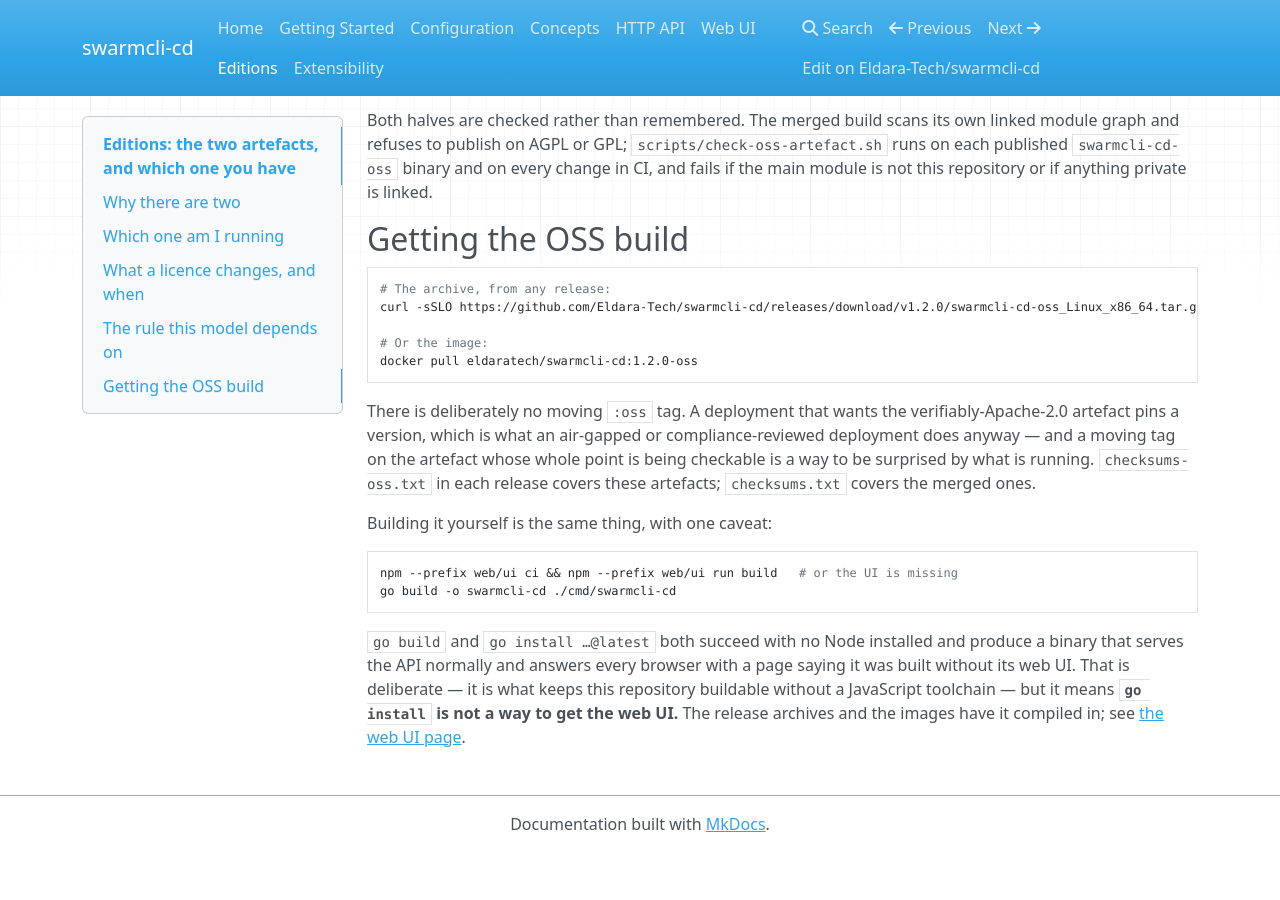
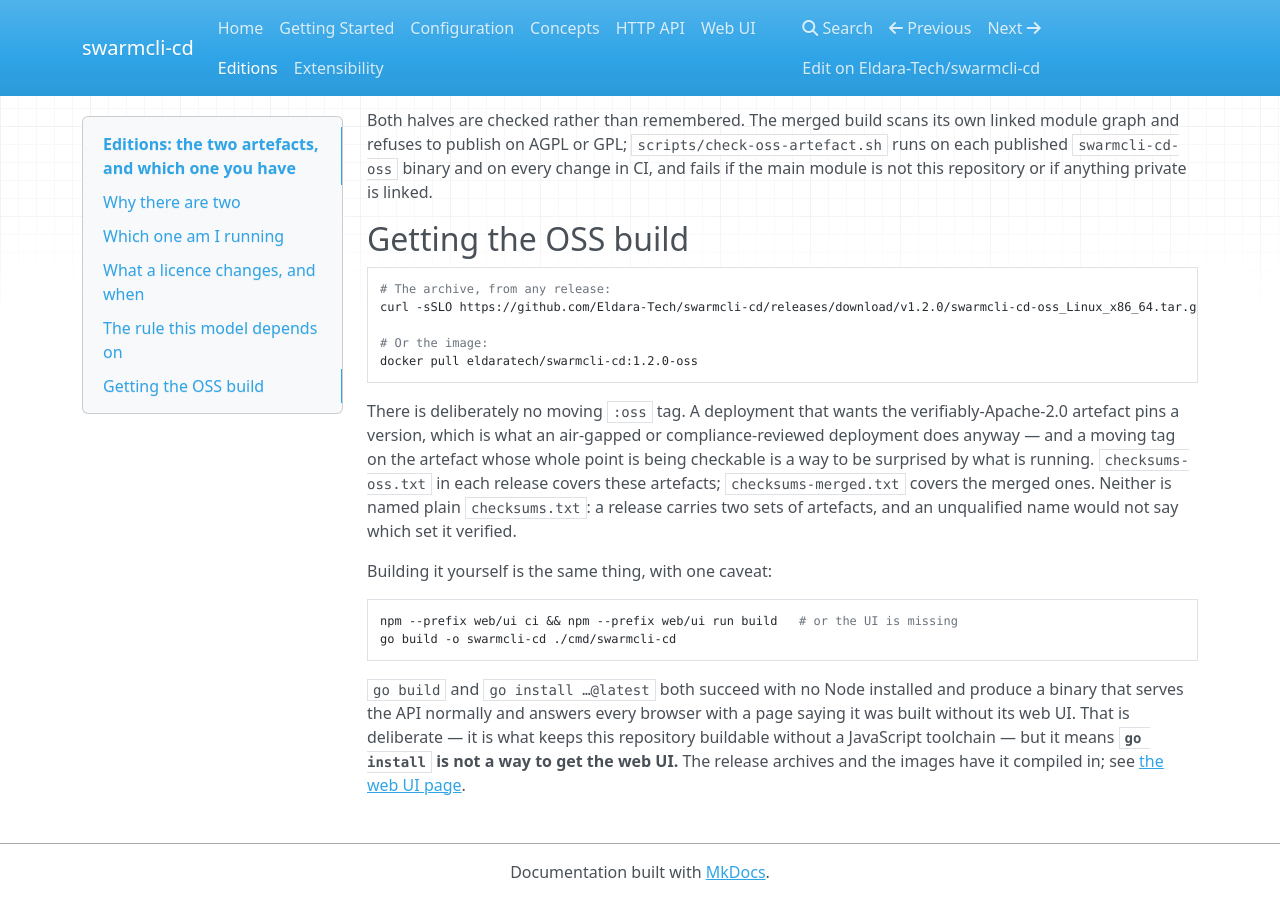
Before and after one commit to Eldara-Tech/swarmcli-cd, an MkDocs documentation site: the page built from docs/editions.md, in a window 1280 px wide and 900 px high, scrolled down 1979 px. Built offline with MkDocs 1.6.1, drawn with Linux system fonts in a browser that asks for light colours; nearby versions of some CDN libraries; before the commit the page ends 2831 px from its top, so only the background shows below that.

Commit message:
docs: name the merged pipeline's checksum file correctly (#216)
`docs/editions.md` told an operator that `checksums.txt` covers the merged
artefacts. It does not exist. The private wrapper writes
`checksums-merged.txt`, and this repository writes `checksums-oss.txt`, so
neither side takes the unqualified name — which is better than the arrangement
either half assumed, and worth saying out loud rather than leaving as two
comments that each describe a file the other does not write.

Found by reading `swarmcli-cd-be/.goreleaser.yml` rather than by waiting for
the answer to the question left on #183. The requirement was only ever that the
two names differ, and they do, so nothing about the release is wrong — but a
published document naming a checksum file that no pipeline produces would send
somebody verifying a download to a 404 and leave them guessing which artefacts
the file they did find had covered.

The wrapper's own comment is stale in the mirror image of this ("the public
release already published checksums.txt for its own artefacts"). That one is
the private repository's to fix and is reported there.

Co-Authored-By: Claude Opus 5 (1M context) <noreply@anthropic.com>

```diff
--- a/.goreleaser.yml
+++ b/.goreleaser.yml
@@ -87,7 +87,11 @@ archives:
 
 # For the same reason, one word longer. A release carries two checksum files
 # because it carries two sets of artefacts, and a single `checksums.txt` would
-# be the one file in which the two pipelines silently disagree.
+# be the one file in which the two pipelines silently disagree — the second run
+# to finish replacing the first's manifest, leaving half the release unverified
+# by the file that claims to cover it. The merged pipeline writes
+# `checksums-merged.txt`; neither side takes the unqualified name, so no
+# checksum file in a release is ambiguous about which artefacts it verified.
 checksum:
   name_template: 'checksums-oss.txt'
 
--- a/docs/editions.md
+++ b/docs/editions.md
@@ -120,7 +120,9 @@ verifiably-Apache-2.0 artefact pins a version, which is what an air-gapped or
 compliance-reviewed deployment does anyway — and a moving tag on the artefact
 whose whole point is being checkable is a way to be surprised by what is
 running. `checksums-oss.txt` in each release covers these artefacts;
-`checksums.txt` covers the merged ones.
+`checksums-merged.txt` covers the merged ones. Neither is named plain
+`checksums.txt`: a release carries two sets of artefacts, and an unqualified
+name would not say which set it verified.
 
 Building it yourself is the same thing, with one caveat:
 
```
Also changed, not shown: RELEASING.md (+3 -2 lines).
